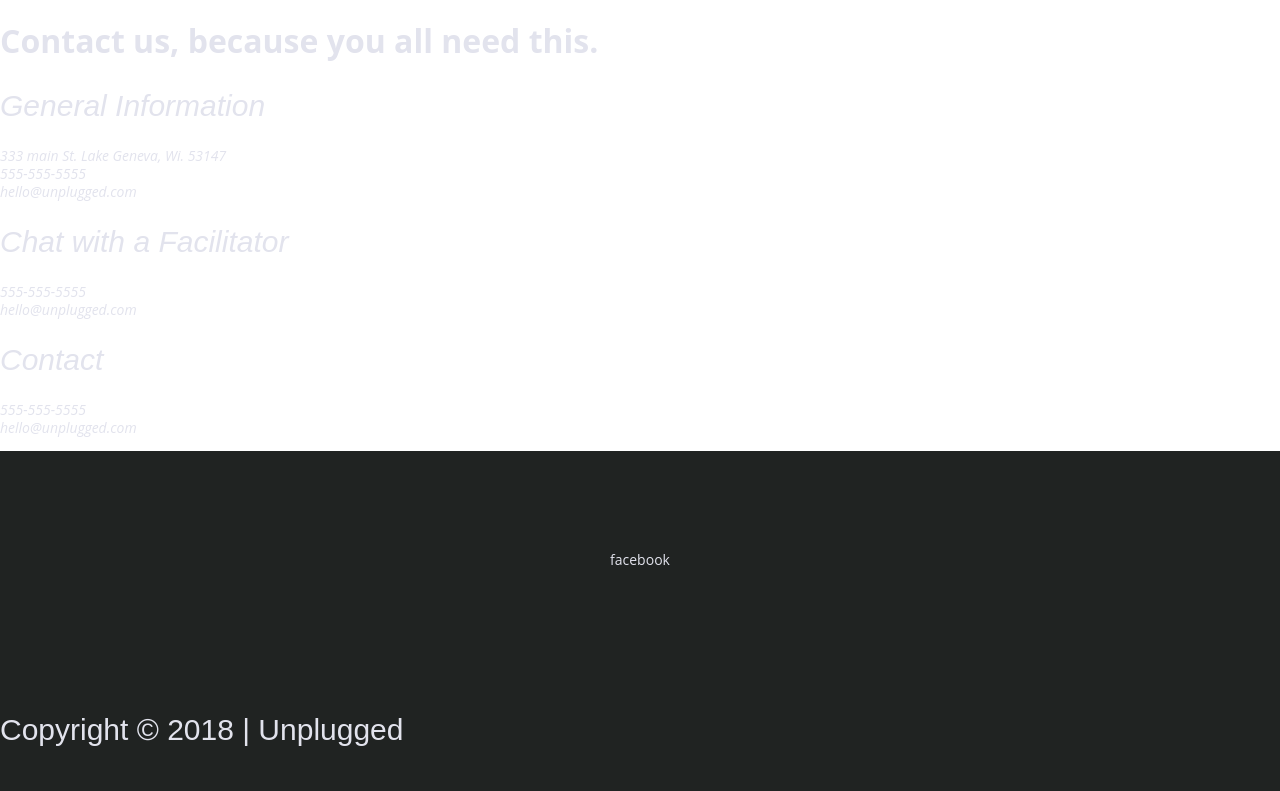
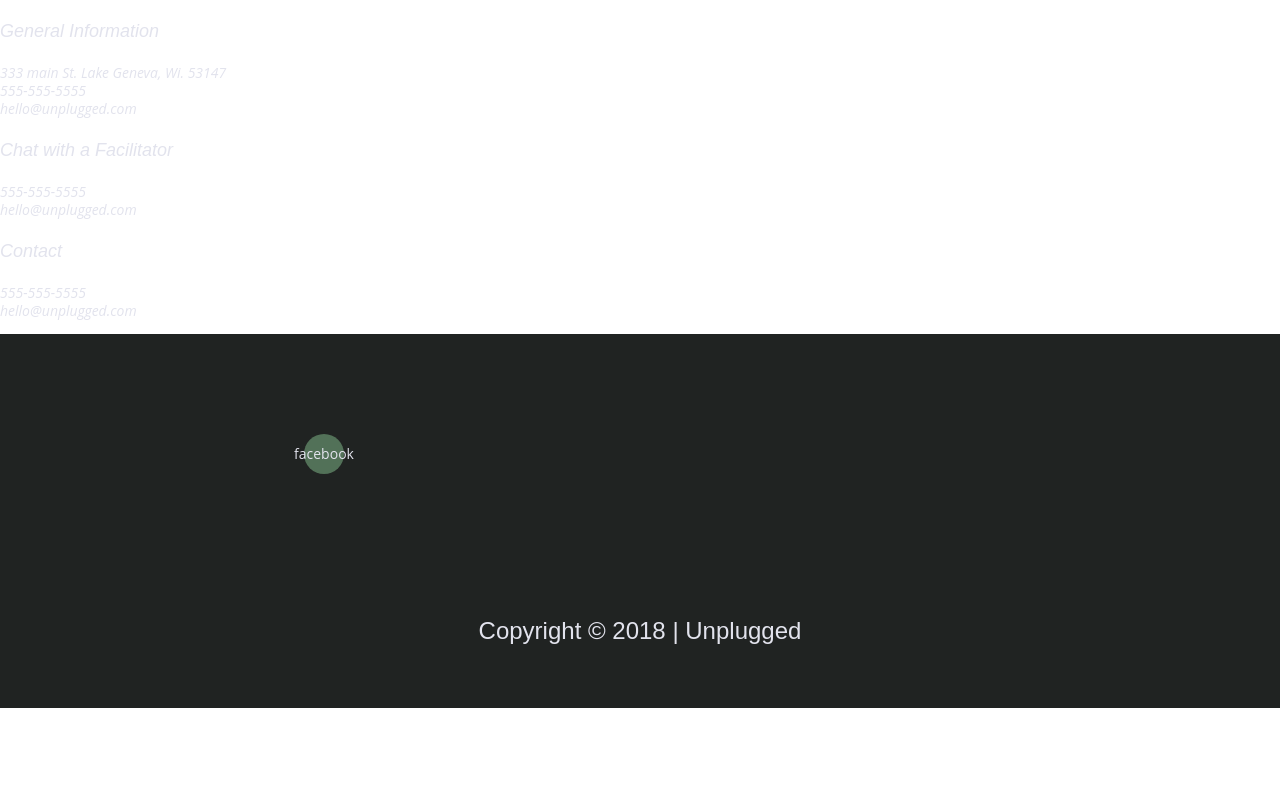
Before and after one commit to rontab95/unplugged, a website: page faq/index.html in a window 1280 px wide. Shown: the part 948-1739 px from the top of the page. After the commit the page ends 1656 px from the top, so only its background shows below. Drawn offline with nearby package versions, Linux system fonts and the light colour scheme; files that its build step writes are made by us from their sources; files whose address does not match are found by name.

Commit message:
added social icons and fixed alignments and flex properties

```diff
--- a/css/main.css
+++ b/css/main.css
@@ -255,14 +255,16 @@
 }
 
 footer {
+  text-align:center;
   flex-direction: column;
+
 }
 
 footer p {
   margin: 0;
   display: flex;
   justify-content: center;
-  ;
+
 }
 
 footer .content-wrapper {
@@ -281,10 +283,16 @@
 }
 
 footer .social-icons p {
+  background-color: #527158;
+  border-radius: 50%;
+  width: 40px;
+  height: 40px;
   display: flex;
   justify-content: center;
   align-items: center;
 }
+
+
 
 footer .copyright {
   margin: 20px 0;
@@ -617,13 +625,18 @@
     width: 100%;
   }
 
-  /* Footer */
+  Footer
   footer .content-wrapper {
     width: 100%;
     margin: 100px 0;
   }
 
-  .footer-content {}
+  footer .footer-content {
+    display: flex;
+    justify-content: space-between;
+    align-items: center;
+    flex-direction: row;
+  }
 
   footer .contact {
     margin-bottom: 0;
@@ -631,6 +644,29 @@
 
   footer .copyright {
     width: 100%;
+  }
+
+
+
+    footer .content-wrapper {
+    width: 65%;
+    margin: 100px 0;
+  }
+
+
+
+  footer h4 {
+    font-size: 1.5em;
+    margin-bottom: 40px;
+  }
+
+  footer p {
+      line-height: 1.285;
+  }
+
+  footer .social-icons {
+    width: 12.5em;
+    /* justify-content: space-between; */
   }
 
 
@@ -710,12 +746,6 @@
   width: 100%;
 }
 
-/***FONTS***/
-
-h3,
-h4 {
-  font-size: 1.875em;
-}
 
 /* ==========================================================================
    About Page
```
Also changed, not shown: index.html (+3 -3 lines).
